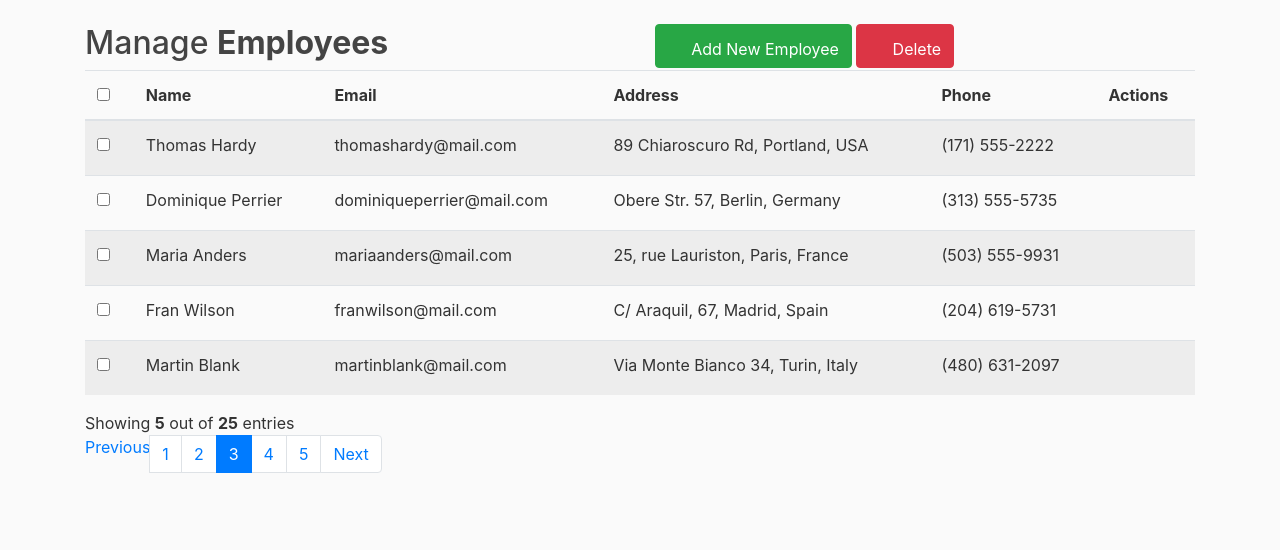
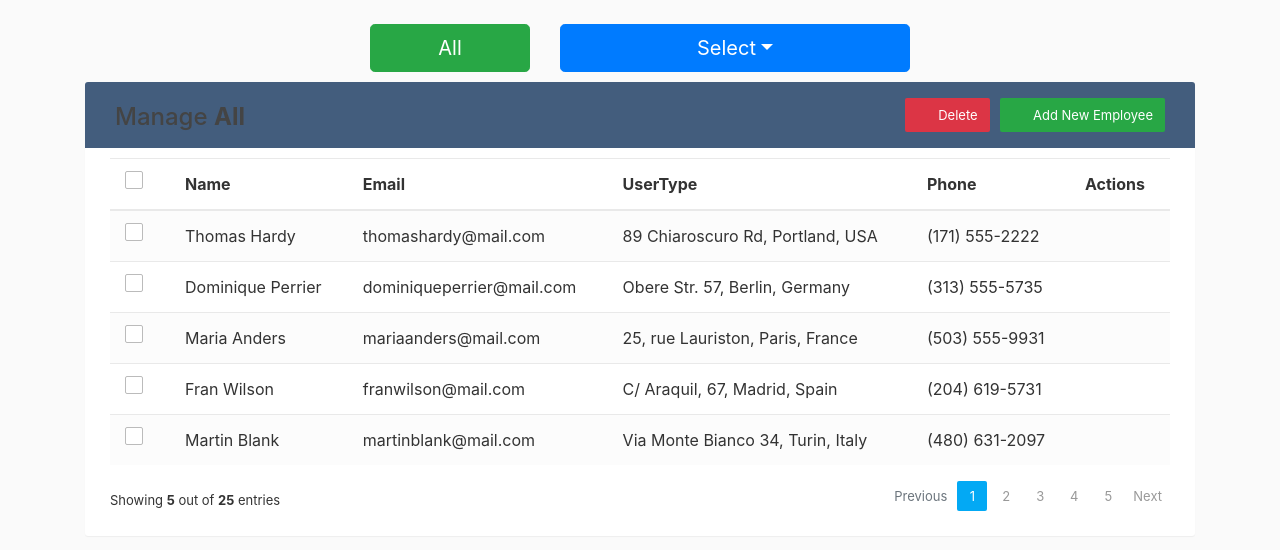
Before and after one commit to MartinZugs/DirectoryWebApp, a Flask app: template Final Project/flaskDemo/templates/admin.html in a window 1280 px wide. Shown: the part 56-606 px from the top of the page. Run offline with Flask 2, Linux system fonts and the light colour scheme; the template is opened without the code that fills it, so the values that code supplies are empty; parts of the project's set-up code (start-up, migrations or seed data) failed here and were passed over; some libraries are stand-ins or nearby versions.

Commit message:
added btns to get persons, employee and formating

```diff
--- a/Final Project/flaskDemo/templates/admin.html
+++ b/Final Project/flaskDemo/templates/admin.html
@@ -1,30 +1,52 @@
-<!DOCTYPE html>
+<!-- <!DOCTYPE html>
 <html lang="en">
 <head>
 <meta charset="utf-8">
 <meta name="viewport" content="width=device-width, initial-scale=1, shrink-to-fit=no">
-<title>Bootstrap CRUD Data Table for Database with Modal Form</title>
-
-
+<title>Bootstrap CRUD Data Table for Database with Modal Form</title> -->
+<script src="https://code.jquery.com/jquery-3.5.1.min.js" integrity="sha256-9/aliU8dGd2tb6OSsuzixeV4y/faTqgFtohetphbbj0=" crossorigin="anonymous"></script>
+<link rel="stylesheet" type="text/css" href="{{ url_for('static', filename='admin.css') }}">
+<script src="{{ url_for('static', filename='scripts/admin.js') }}"></script>
 
 
 {% extends "layout.html" %}
 {% block content %}
+<div class="row justify-content-md-center" style="margin-bottom:10px ;">
+	<div class="col-2">
+		<a href="#" class="btn btn-success btn-lg btn-block" onclick="changeManagmentContent('All')">All</a>
+	</div>
+	<div class="col-4">
+		<div class="dropdown">
+			<button  role="button" id="pageDropMenuLink" class="btn btn-primary dropdown-toggle btn-lg btn-block " data-toggle="dropdown">Select</button>
+			<div class="dropdown-menu w-100 align-items-center" aria-labelledby="pageDropMenuLink">
+				<a class="dropdown-item" href="#" onclick="changeManagmentContent('Employee');">Employees</a>
+
+			</div>
+			<script>
+				$(document).ready(function () {
+					$('.dropdown-toggle').dropdown();
+				});
+			</script>
+		</div>
+	</div>
+</div>
 <div class="container-xl">
-	<div class="table-responsive">
+	<div class="table">
 		<div class="table-wrapper">
 			<div class="table-title">
 				<div class="row">
 					<div class="col-sm-6">
-						<h2>Manage <b>Employees</b></h2>
+						<h2>Manage <b id="manageTitle" >All</b></h2>
 					</div>
 					<div class="col-sm-6">
-						<a href="#addEmployeeModal" class="btn btn-success" data-toggle="modal"><i class="material-icons">&#xE147;</i> <span>Add New Employee</span></a>
-						<a href="#deleteEmployeeModal" class="btn btn-danger" data-toggle="modal"><i class="material-icons">&#xE15C;</i> <span>Delete</span></a>
+						<a href="#addEmployeeModal" class="btn btn-success" data-toggle="modal"><i
+								class="material-icons">&#xE147;</i> <span>Add New Employee</span></a>
+						<a href="#deleteEmployeeModal" class="btn btn-danger" data-toggle="modal"><i
+								class="material-icons">&#xE15C;</i> <span>Delete</span></a>
 					</div>
 				</div>
 			</div>
-			<table class="table table-striped table-hover">
+			<table class="table table-striped table-hover" id="table">
 				<thead>
 					<tr>
 						<th>
@@ -35,7 +57,7 @@
 						</th>
 						<th>Name</th>
 						<th>Email</th>
-						<th>Address</th>
+						<th>UserType</th>
 						<th>Phone</th>
 						<th>Actions</th>
 					</tr>
@@ -53,8 +75,10 @@
 						<td>89 Chiaroscuro Rd, Portland, USA</td>
 						<td>(171) 555-2222</td>
 						<td>
-							<a href="#editEmployeeModal" class="edit" data-toggle="modal"><i class="material-icons" data-toggle="tooltip" title="Edit">&#xE254;</i></a>
-							<a href="#deleteEmployeeModal" class="delete" data-toggle="modal"><i class="material-icons" data-toggle="tooltip" title="Delete">&#xE872;</i></a>
+							<a href="#editEmployeeModal" class="edit" data-toggle="modal"><i class="material-icons"
+									data-toggle="tooltip" title="Edit">&#xE254;</i></a>
+							<a href="#deleteEmployeeModal" class="delete" data-toggle="modal"><i class="material-icons"
+									data-toggle="tooltip" title="Delete">&#xE872;</i></a>
 						</td>
 					</tr>
 					<tr>
@@ -69,8 +93,10 @@
 						<td>Obere Str. 57, Berlin, Germany</td>
 						<td>(313) 555-5735</td>
 						<td>
-							<a href="#editEmployeeModal" class="edit" data-toggle="modal"><i class="material-icons" data-toggle="tooltip" title="Edit">&#xE254;</i></a>
-							<a href="#deleteEmployeeModal" class="delete" data-toggle="modal"><i class="material-icons" data-toggle="tooltip" title="Delete">&#xE872;</i></a>
+							<a href="#editEmployeeModal" class="edit" data-toggle="modal"><i class="material-icons"
+									data-toggle="tooltip" title="Edit">&#xE254;</i></a>
+							<a href="#deleteEmployeeModal" class="delete" data-toggle="modal"><i class="material-icons"
+									data-toggle="tooltip" title="Delete">&#xE872;</i></a>
 						</td>
 					</tr>
 					<tr>
@@ -85,8 +111,10 @@
 						<td>25, rue Lauriston, Paris, France</td>
 						<td>(503) 555-9931</td>
 						<td>
-							<a href="#editEmployeeModal" class="edit" data-toggle="modal"><i class="material-icons" data-toggle="tooltip" title="Edit">&#xE254;</i></a>
-							<a href="#deleteEmployeeModal" class="delete" data-toggle="modal"><i class="material-icons" data-toggle="tooltip" title="Delete">&#xE872;</i></a>
+							<a href="#editEmployeeModal" class="edit" data-toggle="modal"><i class="material-icons"
+									data-toggle="tooltip" title="Edit">&#xE254;</i></a>
+							<a href="#deleteEmployeeModal" class="delete" data-toggle="modal"><i class="material-icons"
+									data-toggle="tooltip" title="Delete">&#xE872;</i></a>
 						</td>
 					</tr>
 					<tr>
@@ -101,8 +129,10 @@
 						<td>C/ Araquil, 67, Madrid, Spain</td>
 						<td>(204) 619-5731</td>
 						<td>
-							<a href="#editEmployeeModal" class="edit" data-toggle="modal"><i class="material-icons" data-toggle="tooltip" title="Edit">&#xE254;</i></a>
-							<a href="#deleteEmployeeModal" class="delete" data-toggle="modal"><i class="material-icons" data-toggle="tooltip" title="Delete">&#xE872;</i></a>
+							<a href="#editEmployeeModal" class="edit" data-toggle="modal"><i class="material-icons"
+									data-toggle="tooltip" title="Edit">&#xE254;</i></a>
+							<a href="#deleteEmployeeModal" class="delete" data-toggle="modal"><i class="material-icons"
+									data-toggle="tooltip" title="Delete">&#xE872;</i></a>
 						</td>
 					</tr>
 					<tr>
@@ -117,8 +147,10 @@
 						<td>Via Monte Bianco 34, Turin, Italy</td>
 						<td>(480) 631-2097</td>
 						<td>
-							<a href="#editEmployeeModal" class="edit" data-toggle="modal"><i class="material-icons" data-toggle="tooltip" title="Edit">&#xE254;</i></a>
-							<a href="#deleteEmployeeModal" class="delete" data-toggle="modal"><i class="material-icons" data-toggle="tooltip" title="Delete">&#xE872;</i></a>
+							<a href="#editEmployeeModal" class="edit" data-toggle="modal"><i class="material-icons"
+									data-toggle="tooltip" title="Edit">&#xE254;</i></a>
+							<a href="#deleteEmployeeModal" class="delete" data-toggle="modal"><i class="material-icons"
+									data-toggle="tooltip" title="Delete">&#xE872;</i></a>
 						</td>
 					</tr>
 				</tbody>
@@ -126,10 +158,10 @@
 			<div class="clearfix">
 				<div class="hint-text">Showing <b>5</b> out of <b>25</b> entries</div>
 				<ul class="pagination">
-					<li class="page-item disabled"><a href="#">Previous</a></li>
-					<li class="page-item"><a href="#" class="page-link">1</a></li>
+					<li class="page-item disabled"><a href="#" class="page-link">Previous</a></li>
+					<li class="page-item active"><a href="#" class="page-link">1</a></li>
 					<li class="page-item"><a href="#" class="page-link">2</a></li>
-					<li class="page-item active"><a href="#" class="page-link">3</a></li>
+					<li class="page-item"><a href="#" class="page-link">3</a></li>
 					<li class="page-item"><a href="#" class="page-link">4</a></li>
 					<li class="page-item"><a href="#" class="page-link">5</a></li>
 					<li class="page-item"><a href="#" class="page-link">Next</a></li>
@@ -230,26 +262,26 @@
 	</div>
 </div>
 <script>
-	$(document).ready(function(){
+	$(document).ready(function () {
 		// Activate tooltip
 		$('[data-toggle="tooltip"]').tooltip();
 		$("#changeable").removeClass("col-md-8");
 		$("#changeable").addClass("col-md-12");
 		// Select/Deselect checkboxes
 		var checkbox = $('table tbody input[type="checkbox"]');
-		$("#selectAll").click(function(){
-			if(this.checked){
-				checkbox.each(function(){
+		$("#selectAll").click(function () {
+			if (this.checked) {
+				checkbox.each(function () {
 					this.checked = true;
 				});
-			} else{
-				checkbox.each(function(){
+			} else {
+				checkbox.each(function () {
 					this.checked = false;
 				});
 			}
 		});
-		checkbox.click(function(){
-			if(!this.checked){
+		checkbox.click(function () {
+			if (!this.checked) {
 				$("#selectAll").prop("checked", false);
 			}
 		});
```
Also changed, not shown: Final Project/run.py (line endings or trailing spaces).
